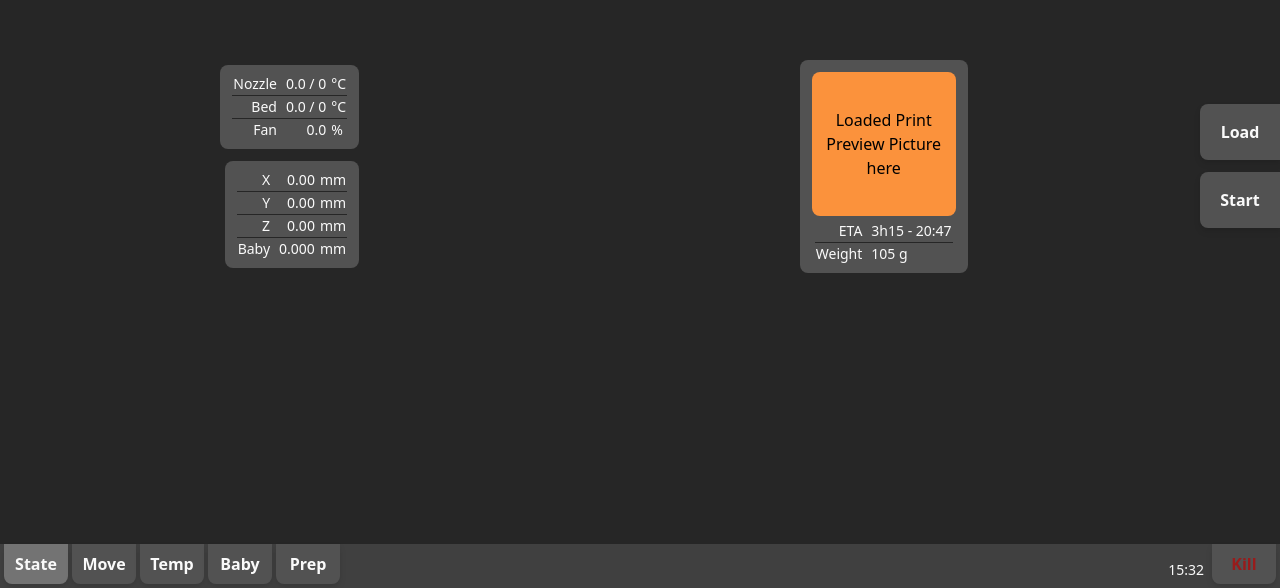
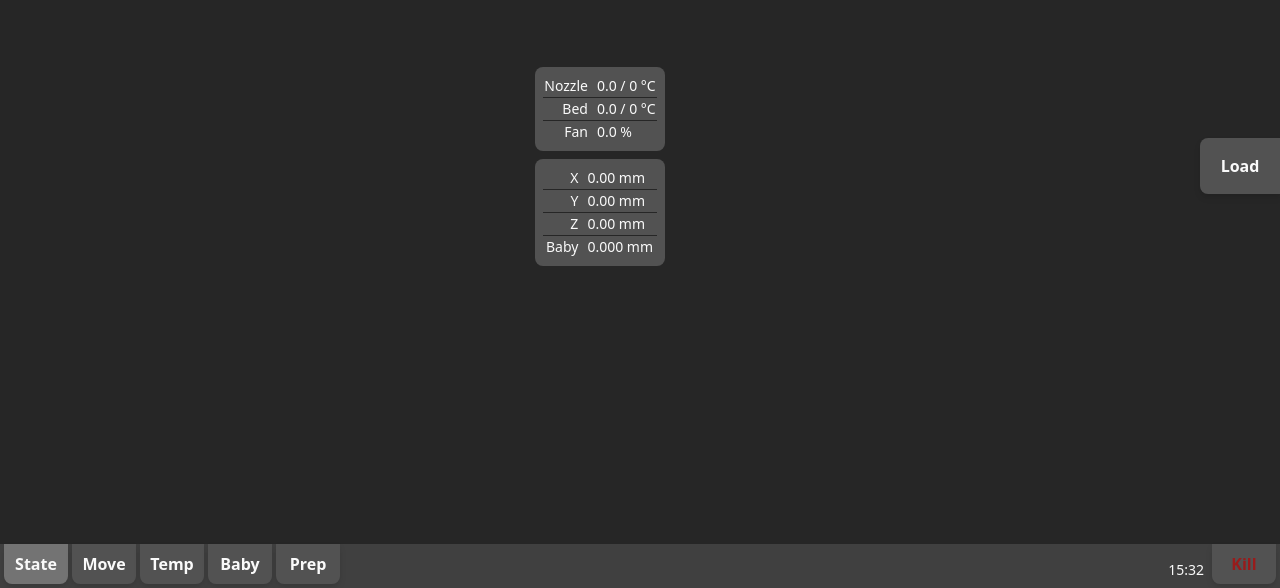
Before and after one commit to freakydude/klipper-touch, a SvelteKit app: page /printstate in a window 1280 px wide. Shown: the part 212-800 px from the top of the page. Built offline with nearby package versions, Linux system fonts and the light colour scheme.

Commit message:
Changed Table Colums
Changed docker-crosscompile files

Signed-off-by: Frank Roth <developer@freakydu.de>

```diff
--- a/docker-compose.yml
+++ b/docker-compose.yml
@@ -13,7 +13,8 @@ services:
     platform: linux/arm/v7
     #user: "1000:1000"
     volumes:
-      - ./src-tauri/target/release/bundle/deb/:/app/src-tauri/target/release/bundle/deb/
+      #- ./src-tauri/target/release/bundle/deb/:/app/src-tauri/target/release/bundle/deb/
+      - ./:/app/
     depends_on:
       binfmt:
         condition: service_completed_successfully
@@ -34,7 +35,8 @@ services:
     platform: linux/arm64/v8
     #user: "1000:1000"
     volumes:
-      - ./src-tauri/target/release/bundle/deb/:/app/src-tauri/target/release/bundle/deb/
+      #- ./src-tauri/target/release/bundle/deb/:/app/src-tauri/target/release/bundle/deb/
+      - ./:/app/
     depends_on:
       binfmt:
         condition: service_completed_successfully
--- a/src/routes/printstate/+page.svelte
+++ b/src/routes/printstate/+page.svelte
@@ -2,13 +2,14 @@
   import { client, moonraker } from '$lib/base.svelte';
   import { JsonRpcRequest } from '$lib/jsonrpc/types/JsonRpcRequest';
   import { writable } from 'svelte/store';
-  import type { TPrintState } from '$lib/moonraker/types/TPrintState';
 
   let maxAcceleration = moonraker.toolhead.MaxAcceleration;
   let toolheadPosition = moonraker.toolhead.Position;
   let nozzleTemp = moonraker.extruder.Temperature;
+  // let nozzleTemp = writable(240);
   let bedTemp = moonraker.heaterBed.Temperature;
   let nozzleTarget = moonraker.extruder.Target;
+  // let nozzleTarget = writable(200);
   let pressureAdvance = moonraker.extruder.PressureAdvance;
   let bedTarget = moonraker.heaterBed.Target;
   let fanSpeed = moonraker.fan.Speed;
@@ -17,10 +18,11 @@
   let speedFactor = moonraker.gcodeMove.SpeedFactor;
   let extrudeFactor = moonraker.gcodeMove.ExtrudeFactor;
 
-  let printState = moonraker.printStats.State;
-  // let printState = writable<TPrintState>('printing');
+  let printStatsState = moonraker.printStats.State;
+  // let printStatsState = writable<TPrintState>('printing');
   let printStatsMessage = moonraker.printStats.Message;
-  let printFilename = moonraker.printStats.Filename;
+  let printStatsFilename = moonraker.printStats.Filename;
+  // let printStatsFilename = writable('slejslkghdfkjghdkfjgjdfkjghdölfkgjdfölkgjdföljkbgxclvkbjdfkiolgjhsdlötkjzröstlkzhjfölgkhj');
   let printStatsPrintDuration = moonraker.printStats.PrintDuration;
   let filamentUsed = moonraker.printStats.FilamentUsed;
   let currentLayer = moonraker.printStats.Info.CurrentLayer;
@@ -28,25 +30,13 @@
 
   let progress = moonraker.displayStatus.Progress;
 
-  let fileEstimatedPrintTime = 0.0;
-  let remainingPrintingTime = 0.0;
+  let selectedFile = writable('');
 
-  // let hours = new Date(Date.now() / 100.0 + remainingPrintingTime).getHours();
-  // let minutes = new Date(Date.now() / 100.0 + remainingPrintingTime).getMinutes();
-
-  printStatsPrintDuration.subscribe((value) => {
-    remainingPrintingTime = Math.max(0, fileEstimatedPrintTime - value);
-  });
-
-  printFilename.subscribe(async (value) => {
-    if (value !== '') {
-      try {
-        fileEstimatedPrintTime = await getEstimatedPrintTime(value + '.gcode');
-      } catch (error) {
-        console.log(error);
-      }
-    }
-  });
+  // progress == print_time in sec
+  // 1        ==  print_time_finished in sec
+  // eta = now in sec + (finished-printtime in sec)
+  // eta = now in sec + (print_time in sec / progress )
+  // left in sec = print_time / progress
 
   async function emergencyStop() {
     let emergencyStopRequest = new JsonRpcRequest({
@@ -54,6 +44,16 @@
       params: {}
     });
     await client.sendRequest(emergencyStopRequest);
+  }
+
+  async function startPrint() {
+    let resumeRequest = new JsonRpcRequest({
+      method: 'printer.print.start',
+      params: {
+        filename: { $printFilename: $selectedFile }
+      }
+    });
+    await client.sendRequest(resumeRequest);
   }
 
   async function resumePrint() {
@@ -79,111 +79,83 @@
     });
     await client.sendRequest(cancelRequest);
   }
-
-  async function getEstimatedPrintTime(fileName: string): Promise<number> {
-    let fileMetaRequest = new JsonRpcRequest({
-      method: 'server.files.metadata',
-      params: {
-        filename: fileName
-      }
-    });
-
-    console.log(fileName);
-    let fileMetaResponse = await client.sendRequest(fileMetaRequest);
-
-    let fileMeta = fileMetaResponse.result;
-
-    return fileMeta.estimated_time;
-  }
 </script>
 
 <div class="page-dark flex-col items-stretch">
-  <div class="flex flex-grow flex-row justify-between gap-3">
-    <span class="flex flex-grow flex-row justify-around p-1">
-      <div class="flex flex-col items-end justify-center gap-3 py-2 pr-1">
-        <div class="flex flex-col items-stretch gap-1 rounded-lg bg-neutral-600 px-3 py-2">
+  <div class="flex flex-grow flex-row justify-between">
+    <span class="flex flex-grow flex-row justify-around">
+      <div class="flex flex-col items-stretch justify-center gap-2">
+        <div class="flex flex-col items-stretch rounded-lg bg-neutral-600 px-2 py-2">
           <table class="table-auto text-sm text-neutral-50">
             <tr class="border-b border-neutral-800">
               <td class="pr-2 text-end">Nozzle</td>
-              <td class="pr-1 text-end">{$nozzleTemp.toFixed(1)} / {$nozzleTarget}</td>
-              <td class="text-start">°C</td>
+              <td class="text-start">{$nozzleTemp.toFixed(1)} / {$nozzleTarget} °C</td>
             </tr>
             <tr class="border-b border-neutral-800">
               <td class="pr-2 text-end">Bed</td>
-              <td class="pr-1 text-end">{$bedTemp.toFixed(1)} / {$bedTarget}</td>
-              <td class="text-start">°C</td>
+              <td class="text-startt">{$bedTemp.toFixed(1)} / {$bedTarget} °C</td>
             </tr>
             <tr>
               <td class="pr-2 text-end">Fan</td>
-              <td class="pr-1 text-end">{($fanSpeed * 100.0).toFixed(1)}</td>
-              <td class="text-start">%</td>
+              <td class="text-start">{($fanSpeed * 100.0).toFixed(1)} %</td>
             </tr>
-            {#if $printState === 'printing'}
+            {#if $printStatsState === 'printing'}
               <tr class="border-t border-neutral-800">
                 <td class="pr-2 text-end">Speed</td>
-                <td class="pr-1 text-end">{$speed.toFixed(0)}</td>
-                <td class="text-start">mm/s</td>
+                <td class="text-start">{$speed.toFixed(0)} mm/s</td>
               </tr>
               <tr class="border-t border-neutral-800">
                 <td class="pr-2 text-end">Flow</td>
-                <td class="pr-1 text-end">0.00</td>
-                <td class="text-start">mm³/s</td>
+                <td class="text-start">21.0 mm³/s</td>
               </tr>
             {/if}
           </table>
         </div>
-        <div class="flex flex-col items-stretch gap-1 rounded-lg bg-neutral-600 px-3 py-2">
+        <div class="flex flex-col items-stretch rounded-lg bg-neutral-600 px-2 py-2">
           <table class="table-auto text-sm text-neutral-50">
-            {#if $printState === 'standby' || $printState === 'cancelled' || $printState === 'complete' || $printState === 'error'}
+            {#if $printStatsState === 'standby' || $printStatsState === 'cancelled' || $printStatsState === 'complete' || $printStatsState === 'error'}
               <tr class="border-b border-neutral-800">
                 <td class="pr-2 text-end">X</td>
-                <td class="pr-1 text-end">{$toolheadPosition[0].toFixed(2)}</td>
-                <td class="text-start">mm</td>
+                <td class="text-start">{$toolheadPosition[0].toFixed(2)} mm</td>
               </tr>
               <tr class="border-b border-neutral-800">
                 <td class="pr-2 text-end">Y</td>
-                <td class="pr-1 text-end">{$toolheadPosition[1].toFixed(2)}</td>
-                <td class="text-start">mm</td>
+                <td class="text-start">{$toolheadPosition[1].toFixed(2)} mm</td>
               </tr>
               <tr class="border-b border-neutral-800">
                 <td class="pr-2 text-end">Z</td>
-                <td class="pr-1 text-end">{$toolheadPosition[2].toFixed(2)}</td>
-                <td class="text-start">mm</td>
+                <td class="text-start">{$toolheadPosition[2].toFixed(2)} mm</td>
               </tr>
               <tr>
                 <td class="pr-2 text-end">Baby</td>
-                <td class="pr-1 text-end">{$baby.toFixed(3)}</td>
-                <td class="text-start">mm</td>
+                <td class="text-start">{$baby.toFixed(3)} mm</td>
               </tr>
-            {:else if $printState === 'printing' || $printState === 'paused'}
+            {:else if $printStatsState === 'printing' || $printStatsState === 'paused'}
               <tr class="border-b border-neutral-800">
                 <td class="pr-2 text-end">Speed</td>
-                <td class="pr-1 text-end">{($speedFactor * 100.0).toFixed(0)}</td>
-                <td class="text-start">%</td>
+                <td class="text-start">{($speedFactor * 100.0).toFixed(0)} %</td>
               </tr>
               <tr class="border-b border-neutral-800">
                 <td class="pr-2 text-end">Extrude</td>
-                <td class="pr-1 text-end">{($extrudeFactor * 100.0).toFixed(0)}</td>
-                <td class="text-start">%</td>
+                <td class="text-start">{($extrudeFactor * 100.0).toFixed(0)} %</td>
               </tr>
               <tr class="border-b border-neutral-800">
                 <td class="pr-2 text-end">Accel</td>
-                <td class="pr-1 text-end">{$maxAcceleration.toFixed(0)}</td>
-                <td class="text-start">mm/s²</td>
+                <td class="text-start">{$maxAcceleration.toFixed(0)} mm/s²</td>
               </tr>
               <tr>
                 <td class="pr-2 text-end">Pressure</td>
-                <td class="pr-1 text-end">{$pressureAdvance.toFixed(3)}</td>
-                <td class="text-start">x</td>
+                <td class="text-start">{$pressureAdvance.toFixed(3)} x</td>
               </tr>
             {/if}
           </table>
         </div>
       </div>
-      <div class="flex flex-col items-center justify-center gap-3 py-2 pl-1">
-        <div class="flex flex-col items-center gap-1 rounded-lg bg-neutral-600 px-3 py-2">
-          {#if $printState === 'standby' || $printState === 'cancelled' || $printState === 'complete' || $printState === 'printing' || $printState === 'paused' || $printState === 'error'}
-            <p class="overflow-hidden text-center text-sm text-neutral-50">{$printFilename.replace('.gcode', '').substring(0, 20)}</p>
+      {#if $selectedFile !== '' || $printStatsState !== 'standby'}
+        <div class="flex flex-col items-stretch justify-center gap-2">
+          <div class="flex flex-col items-center gap-2 rounded-lg bg-neutral-600 px-2 py-2">
+            {#if $printStatsState === 'standby' || $printStatsState === 'cancelled' || $printStatsState === 'complete' || $printStatsState === 'printing' || $printStatsState === 'paused' || $printStatsState === 'error'}
+              <p class="overflow-clip text-center text-sm text-neutral-50">{$selectedFile.replace('.gcode', '').substring(0, 30)}</p>
               <div class="flex h-36 w-36 flex-col items-stretch justify-center rounded-lg bg-orange-400">
                 <p class="text-center">Loaded Print</p>
                 <p class="text-center">Preview Picture</p>
@@ -192,7 +164,7 @@
             {/if}
 
             <table class="table-auto text-sm text-neutral-50">
-            {#if $printState === 'standby' || $printState === 'cancelled' || $printState === 'complete' || $printState === 'error'}
+              {#if $printStatsState === 'standby' || $printStatsState === 'cancelled' || $printStatsState === 'complete' || $printStatsState === 'error'}
                 <tr class="border-b border-neutral-800">
                   <td class="pr-2 text-end">ETA</td>
                   <td>3h15 - 20:47</td>
@@ -201,56 +173,59 @@
                   <td class="pr-2 text-end">Weight</td>
                   <td>105 g</td>
                 </tr>
-            {:else if $printState === 'printing' || $printState === 'paused'}
+              {:else if $printStatsState === 'printing' || $printStatsState === 'paused'}
                 <tr class="border-b border-neutral-800">
                   <td class="pr-2 text-end">Progress</td>
-                <td>{($progress * 100.0).toFixed(1)}</td>
+                  <td>{($progress * 100.0).toFixed(1)} %</td>
                 </tr>
                 <tr class="border-b border-neutral-800">
+                  <td class="pr-2 text-end">Filament</td>
+                  <td>{($filamentUsed / 1000.0).toFixed(1)} m</td>
+                </tr>
+                <tr>
                   <td class="pr-2 text-end">Layer</td>
                   <td>{$currentLayer} / {$totalLayer}</td>
-              </tr>
-              <tr class="">
-                <td class="pr-2 text-end">Filament</td>
-                <td>{($filamentUsed / 100.0).toFixed(2)} m</td>
                 </tr>
               {/if}
             </table>
           </div>
         </div>
+      {/if}
     </span>
-    <div class="flex flex-col items-end justify-center gap-3 py-2">
-      {#if $printState === 'standby' || $printState === 'cancelled' || $printState === 'complete'}
+    <div class="flex flex-col items-end justify-center gap-3">
+      {#if $printStatsState === 'standby' || $printStatsState === 'cancelled' || $printStatsState === 'complete'}
         <button
           class="flex h-14 w-20 items-center justify-center rounded-l-lg bg-neutral-600 px-3 py-2 font-semibold text-neutral-50 drop-shadow-md hover:bg-neutral-500">
           Load
         </button>
+        {#if $selectedFile !== ''}
           <button
+            on:click="{startPrint}"
             class="flex h-14 w-20 items-center justify-center rounded-l-lg bg-neutral-600 px-3 py-2 font-semibold text-neutral-50 drop-shadow-md hover:bg-neutral-500">
             Start
           </button>
-      {:else if $printState === 'printing'}
+        {/if}
+      {:else if $printStatsState === 'printing'}
         <button
+          on:click="{pausePrint}"
           class="flex h-14 w-20 items-center justify-center rounded-l-lg bg-neutral-600 px-3 py-2 font-semibold text-neutral-50 drop-shadow-md hover:bg-neutral-500">
           Pause
         </button>
         <button
+          on:click="{cancelPrint}"
           class="flex h-14 w-20 items-center justify-center rounded-l-lg bg-neutral-600 px-3 py-2 font-semibold text-neutral-50 drop-shadow-md hover:bg-neutral-500">
           Cancel
         </button>
-      {:else if $printState === 'paused'}
+      {:else if $printStatsState === 'paused'}
         <button
+          on:click="{resumePrint}"
           class="flex h-14 w-20 items-center justify-center rounded-l-lg bg-neutral-600 px-3 py-2 font-semibold text-neutral-50 drop-shadow-md hover:bg-neutral-500">
           Continue
         </button>
         <button
+          on:click="{cancelPrint}"
           class="flex h-14 w-20 items-center justify-center rounded-l-lg bg-neutral-600 px-3 py-2 font-semibold text-neutral-50 drop-shadow-md hover:bg-neutral-500">
           Cancel
-        </button>
-      {:else if $printState === 'error'}
-        <button
-          class="flex h-14 w-20 items-center justify-center rounded-l-lg bg-neutral-600 px-3 py-2 font-semibold text-red-800 drop-shadow-md hover:bg-neutral-500">
-          Error
         </button>
       {/if}
     </div>
@@ -261,7 +236,7 @@
       class="flex w-16 items-center justify-center rounded-b-lg bg-neutral-500 px-3 py-2 font-semibold text-neutral-50 drop-shadow-md hover:bg-neutral-500">
       State
     </button>
-    {#if $printState !== 'printing'}
+    {#if $printStatsState !== 'printing'}
       <button
         class="flex w-16 items-center justify-center rounded-b-lg bg-neutral-600 px-3 py-2 font-semibold text-neutral-50 drop-shadow-md hover:bg-neutral-500">
         Move
@@ -275,7 +250,7 @@
       class="flex w-16 items-center justify-center rounded-b-lg bg-neutral-600 px-3 py-2 font-semibold text-neutral-50 drop-shadow-md hover:bg-neutral-500">
       Baby
     </button>
-    {#if $printState !== 'printing'}
+    {#if $printStatsState !== 'printing'}
       <button
         class="flex w-16 items-center justify-center rounded-b-lg bg-neutral-600 px-3 py-2 font-semibold text-neutral-50 drop-shadow-md hover:bg-neutral-500">
         Prep
@@ -284,7 +259,9 @@
     <div class="flex flex-grow items-end justify-end">
       <p class="pb-1 pr-1 text-sm text-neutral-50">15:32</p>
     </div>
-    <button class="flex w-16 items-center justify-center rounded-b-lg bg-neutral-600 px-3 py-2 font-semibold text-red-800 drop-shadow-md hover:bg-neutral-500">
+    <button
+      class="flex w-16 items-center justify-center rounded-b-lg bg-neutral-600 px-3 py-2 font-semibold text-red-800 drop-shadow-md hover:bg-neutral-500"
+      on:click="{emergencyStop}">
       Kill
     </button>
   </div>
```
Also changed, not shown: 2 other files (tests, documents, lock files or other folders). Lines whose indentation alone changed are shown as unchanged.
